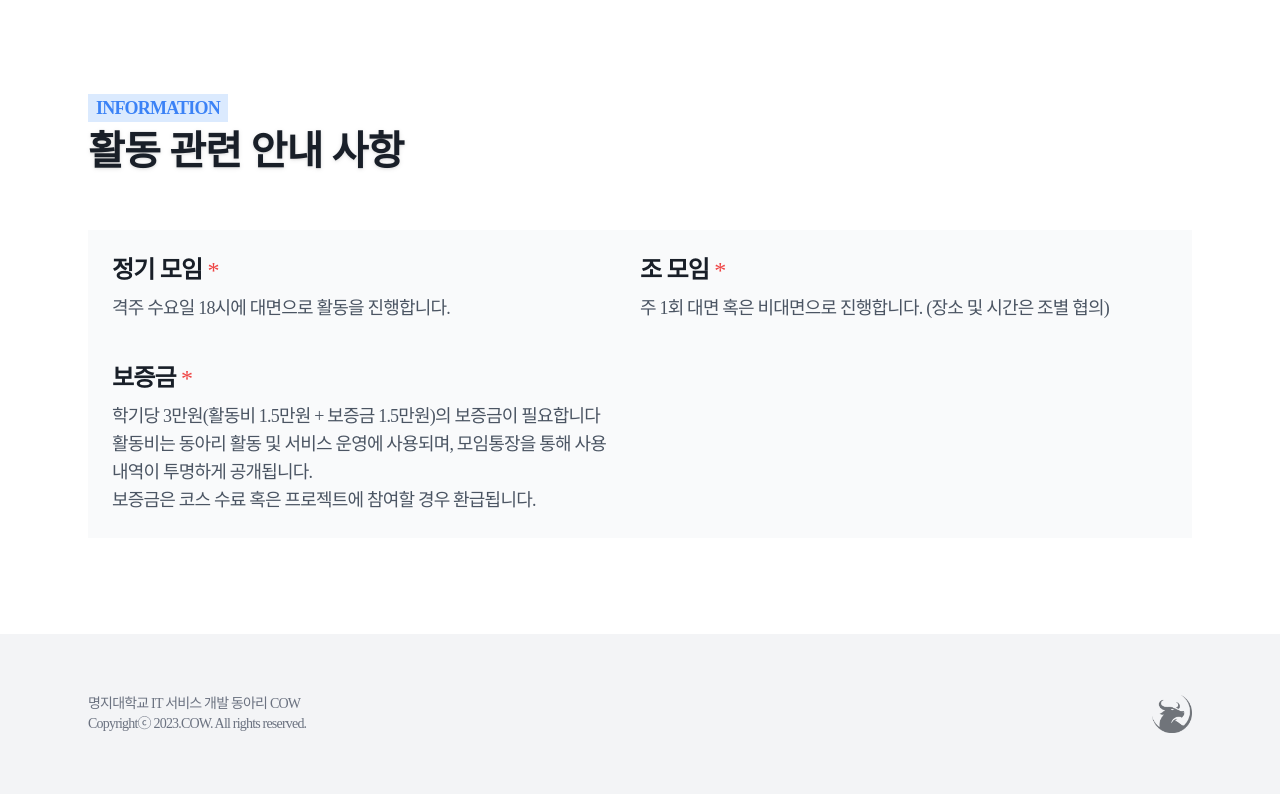
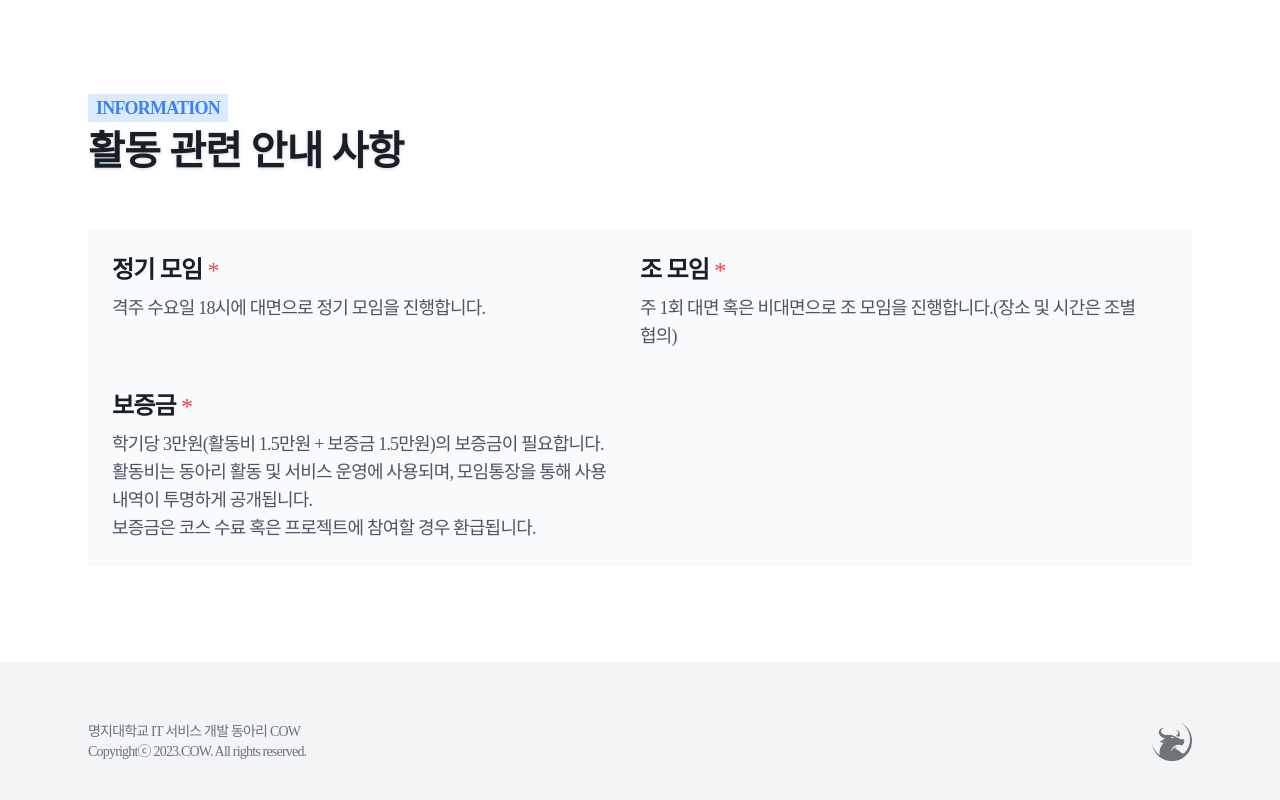
Before and after one commit to COW-dev/mju-cow, a Next.js app: page /recruit in a window 1280 px wide. Shown: the part 2924-3724 px from the top of the page. Built offline with nearby package versions, Linux system fonts and the light colour scheme; a web font is replaced by a local one.

Commit message:
chore: 문구 수정

```diff
--- a/src/components/recruit/InformationSection.tsx
+++ b/src/components/recruit/InformationSection.tsx
@@ -6,7 +6,7 @@ const information = [
         정기 모임 <span className="font-normal text-red-500">*</span>
       </>
     ),
-    content: '격주 수요일 18시에 대면으로 활동을 진행합니다.',
+    content: '격주 수요일 18시에 대면으로 정기 모임을 진행합니다.',
   },
   {
     id: 2,
@@ -16,7 +16,7 @@ const information = [
       </>
     ),
     content:
-      '주 1회 대면 혹은 비대면으로 진행합니다. (장소 및 시간은 조별 협의)',
+      '주 1회 대면 혹은 비대면으로 조 모임을 진행합니다.(장소 및 시간은 조별 협의)',
   },
   {
     id: 3,
@@ -27,7 +27,7 @@ const information = [
     ),
     content: (
       <>
-        학기당 3만원(활동비 1.5만원 + 보증금 1.5만원)의 보증금이 필요합니다
+        학기당 3만원(활동비 1.5만원 + 보증금 1.5만원)의 보증금이 필요합니다.
         <br />
         활동비는 동아리 활동 및 서비스 운영에 사용되며, 모임통장을 통해 사용
         내역이 투명하게 공개됩니다.
```
